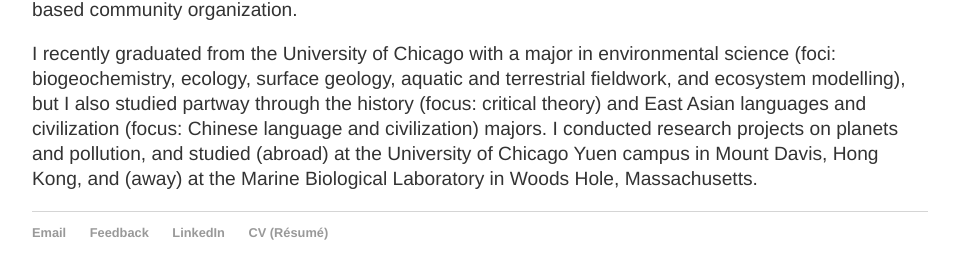
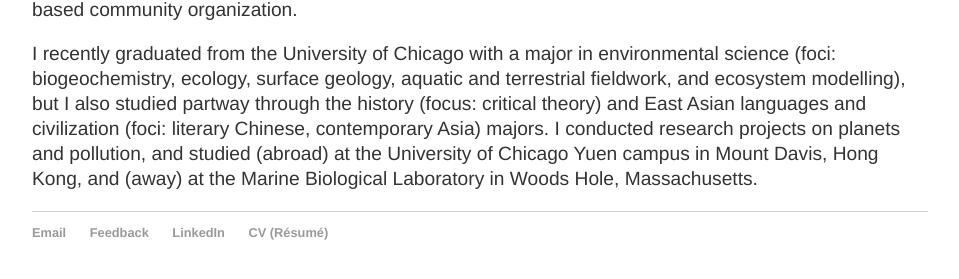
Before and after one commit to y-james-hu/y-james-hu.github.io, a Jekyll site: the page built from about/index.html, in a window 1280 px wide. Shown: the part 299-578 px from the top of the page, without its empty margins (160-1119 px from the left). Built offline with Jekyll 4.4.1, drawn with Linux system fonts in a browser that asks for light colours.

Commit message:
Update index.html

```diff
--- a/about/index.html
+++ b/about/index.html
@@ -4,5 +4,5 @@
 ---
   <h1>{{ page.title }}</h1>
     <p>I review literature, analyse data, and write reports on global health, international development, and climate change causes and interventions at <a href = "https://rethinkpriorities.org/">Rethink Priorities</a>, an <a href = "https://effectivealtruism.org">effective altruist</a> research consultancy and think tank, where I’m a research assistant. I also copyedit <a href = "http://asteriskmag.com/"><em>Asterisk</em></a>, a quarterly magazine about <a href = "https://theprecipice.com/">existential risk</a>, and serve as a bilingual communications and strategy affiliate at <a href = "https://tian-xia.com/">天下 Tianxia</a>, a Beijing-based community organization.</p>
-    <p>I recently graduated from the University of Chicago with a major in environmental science (foci: biogeochemistry, ecology, surface geology, aquatic and terrestrial fieldwork, and ecosystem modelling), but I also studied partway through the history (focus: critical theory) and East Asian languages and civilization (focus: Chinese language and civilization) majors. I conducted research projects on planets and pollution, and studied (abroad) at the University of Chicago Yuen campus in Mount Davis, Hong Kong, and (away) at the Marine Biological Laboratory in Woods Hole, Massachusetts.</p>
+    <p>I recently graduated from the University of Chicago with a major in environmental science (foci: biogeochemistry, ecology, surface geology, aquatic and terrestrial fieldwork, and ecosystem modelling), but I also studied partway through the history (focus: critical theory) and East Asian languages and civilization (foci: literary Chinese, contemporary Asia) majors. I conducted research projects on planets and pollution, and studied (abroad) at the University of Chicago Yuen campus in Mount Davis, Hong Kong, and (away) at the Marine Biological Laboratory in Woods Hole, Massachusetts.</p>
     <p></p>
```
